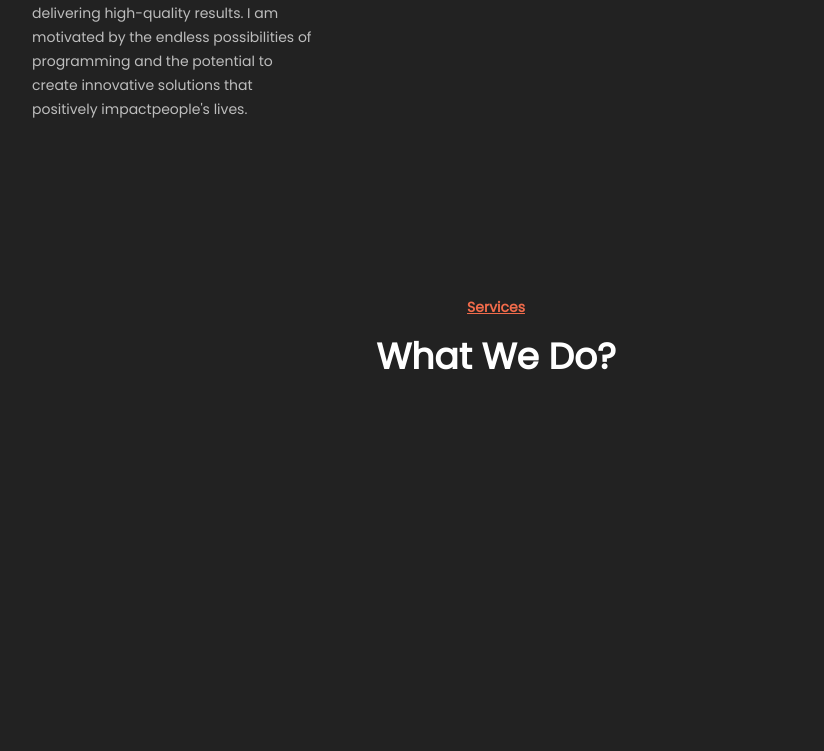
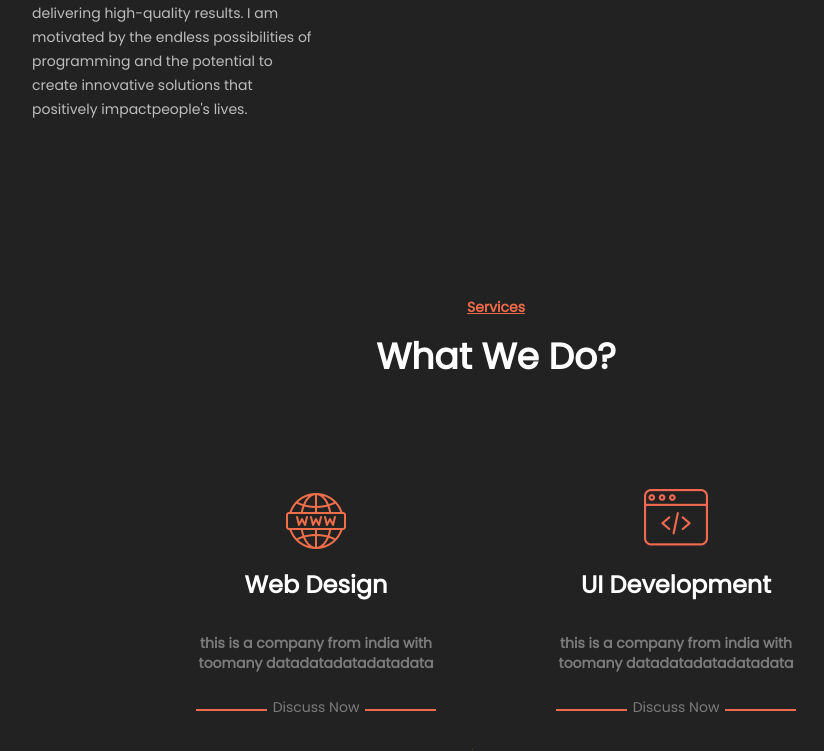
Before and after one commit to Rohithk2003/portfolio, a Next.js app: page / in a window 1280 px wide. Shown: the part 1243-1994 px from the top of the page, without its empty margins (144-968 px from the left). Built offline with nearby package versions, Linux system fonts and the light colour scheme.

Commit message:
added services

```diff
--- a/components/services.tsx
+++ b/components/services.tsx
@@ -1,24 +1,62 @@
-// import www from '../public/www.png'
-// import web from '../public/web-programming.png'
-// const services=[
-//     {"image_link":www,"text":"Web Design"},{"image_link":web,"text":"UI Development"}
-// ]
-// export function ServiceCard({image_link,text}){
-//     return(
-//         <div>
-//             <div></div>
-//             <div></div>
-//             <div></div>
-//         </div>
-//     )
-// }
+import www from '../public/www.png'
+import web from '../public/web-programming.png'
+import Image from "next/image";
+import {Component} from "react";
+
+const services = [
+    {
+        "image_link": www,
+        "text": "Web Design",
+        "about": "this is a company from india with toomany datadatadatadatadata"
+    }, {
+        "image_link": web,
+        "text": "UI Development",
+        "about": "this is a company from india with toomany datadatadatadatadata"
+    }
+]
+
+export class ServiceCard extends Component<{ image_link: any, key: any, text: any, about: any }> {
+    render() {
+        let {image_link, text, about, key} = this.props;
+        return (
+            <div key={key}>
+                <div
+                    className={" z-50 bg-[#222222] absolute w-80 p-10 h-80 hover:bg-black transition-all duration-300 rounded-xl  hover:translate-y-[-20px] hover:translate-x-[-20px]"}>
+                    <div className={" w-full h-24 grid place-items-center"}>
+                        <Image src={image_link} alt={"service"} width={64} height={64}/>
+                    </div>
+                    <div className={"text-center text-2xl text-white font-extrabold w-full h-16"}>{text}</div>
+                    <div className={"text-[#7c7c7c] text-sm font-bold text-center h-16"}>{about}</div>
+                    <div className={"flex flex-row justify-center align-middle text-[#7c7c7c] text-sm "}>
+                        <div className={"w-32 flex justify-center align-middle text-[#ef6c50]"}>
+                            <hr className={"w-full h-[2px] border-0 mt-3  bg-[#ef6c50] text-[#ef6c50]"}/>
+                        </div>
+                        <p className={"w-44 text-center  h-4"}> Discuss Now</p>
+                        <div className={"w-32 flex justify- center align-middle   text-[#ef6c50]"}>
+                            <hr className={"w-full h-[2px] border-0 mt-3  bg-[#ef6c50] text-[#ef6c50]"}/>
+                        </div>
+                    </div>
+                </div>
+                <div className={"relative w-80 top-[24%] left-[24%] h-80"}>
+                    <div className={"w-0 h-0 border-t-[120px] border-t-transparent border-b-[120px] border-b-[#e84a28] border-l-[120px] border-l-transparent border-r-[120px] border-r-[#e84a28]"}></div>
+                </div>
+            </div>
+        )
+    }
+}
+
 export default function Services() {
     return (
         <div className={" relative flex-row w-full h-[100vh]"} id={"services"}>
             <p className={"text-sm underline text-center text-[#f16b4b] font-extrabold w-full h-10"}>Services</p>
-            <p className={"text-4xl  text-center text-white font-extrabold w-full h-96"}>What We Do?</p>
-            <div className={"flex flex-col justify-center gap-10 align-middle"}>
-                    {/*<ServiceCard/>*/}
+            <p className={"text-4xl  text-center text-white font-extrabold w-full h-24"}>What We Do?</p>
+            <div className={"flex flex-row justify-center gap-10 align-middle"}>
+                {services.map((service, index) => {
+                    return (
+                        <ServiceCard key={index} image_link={service.image_link} text={service.text}
+                                     about={service.about}/>
+                    )
+                })}
             </div>
         </div>
     )
```
